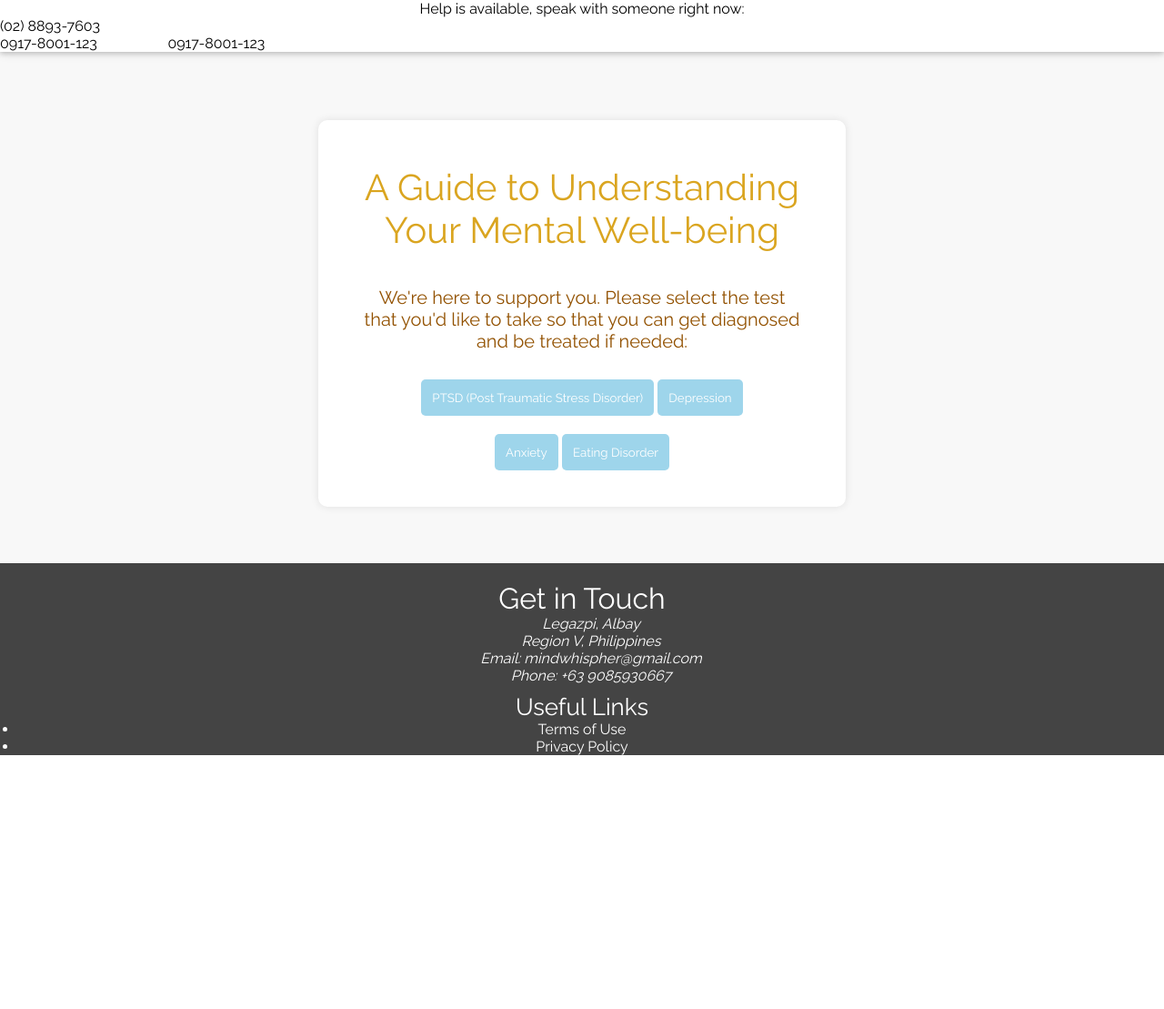
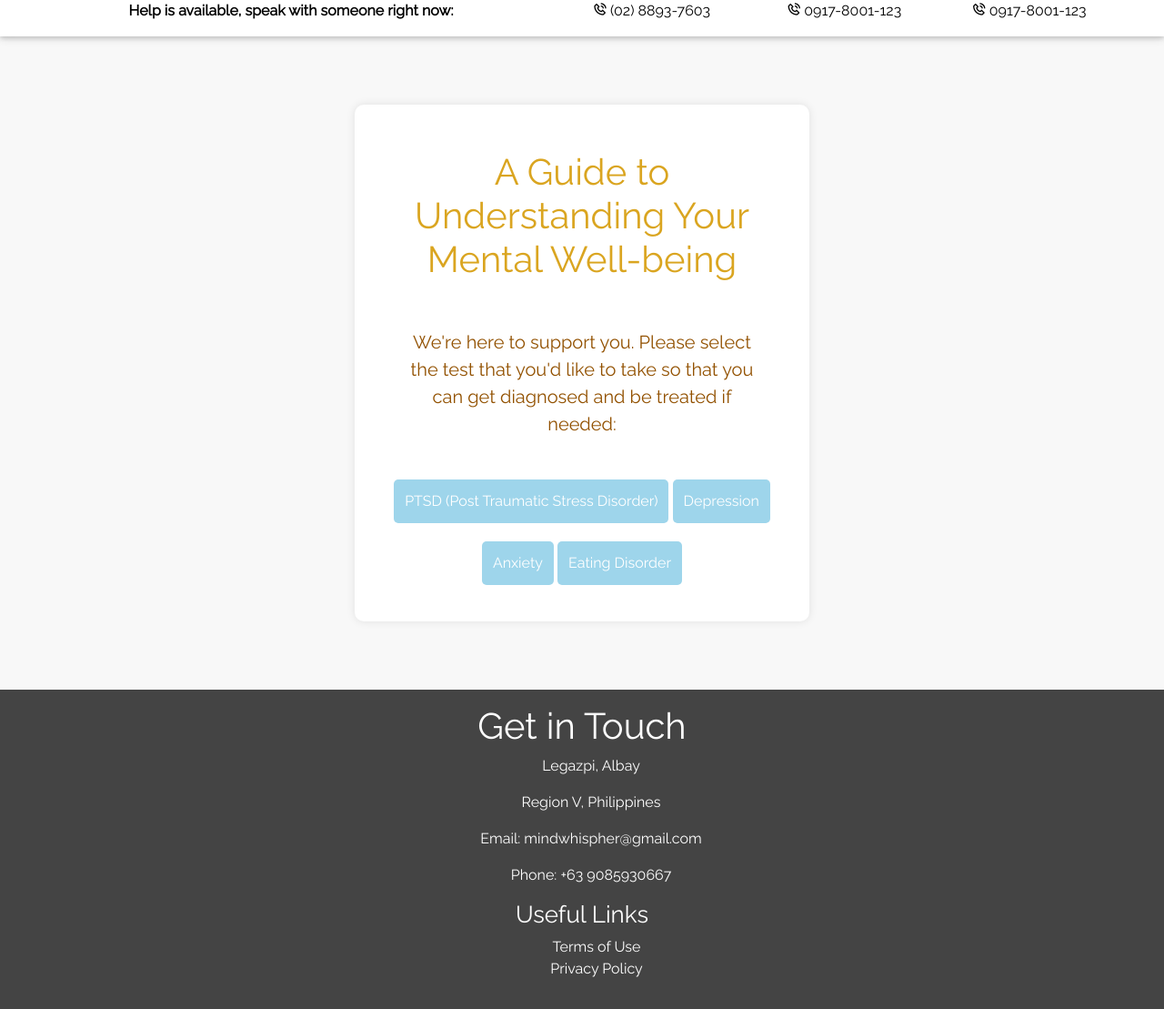
Before and after one commit to jaor13/MindWhisper-Web-Systems-Final-Term, a PHP site: page /mental-health-assessment.html in a window 1280 px wide. Shown: the whole page at 91% size. Before the commit the page ends 830 px from the top, so only its background shows below. Run offline with PHP 8.4, Linux system fonts and the light colour scheme.

Commit message:
revisions

```diff
--- a/mental-health-assessment.html
+++ b/mental-health-assessment.html
@@ -3,6 +3,8 @@
 <head>
     <meta charset="UTF-8">
     <meta name="viewport" content="width=device-width, initial-scale=1.0">
+    <link href='https://unpkg.com/boxicons@2.1.2/css/boxicons.min.css' rel='stylesheet'>
+    <link href="https://cdn.jsdelivr.net/npm/bootstrap@5.0.2/dist/css/bootstrap.min.css" rel="stylesheet" integrity="sha384-EVSTQN3/azprG1Anm3QDgpJLIm9Nao0Yz1ztcQTwFspd3yD65VohhpuuCOmLASjC" crossorigin="anonymous">
     <link rel="stylesheet" href="styles.css/Mental Health Assessment/MHA.css">
     <title>Mental Health Test</title>
 
--- a/styles.css/Mental Health Assessment/MHA.css
+++ b/styles.css/Mental Health Assessment/MHA.css
@@ -5,6 +5,7 @@
     padding: 0;
     font-family: "Raleway", sans-serif;
     font-weight: 400;
+    list-style: none;
   }
 body {
     font-family: Arial, sans-serif;
@@ -86,7 +87,6 @@ header {
 
 #main-container {
   max-width: 500px;
-  max-height: 450px;
   margin: 75px auto;
   padding: 40px;
   background-color: white;
@@ -132,17 +132,17 @@ button {
 
 .Submit {
   display: inline-block;
+  height: 40px;
   padding: 3px;
-  width: 145px;
+  width: 140px;
   font-size: 15px;
   margin-top: 10px;
   border: none;
   border-radius: 5px;
-  color: white;
+  color: rgb(255, 255, 255);
   background-color: rgb(158, 213, 235);
   cursor: pointer;
   transition: background-color 0.3s ease, transform 0.2s ease;
-  margin-left: 455px;
 }
 button:hover {
     background-color: skyblue;
@@ -173,3 +173,7 @@ button:hover {
   color: #000;
   margin-left: 20px;
 }
+
+.bx-phone-call{
+  margin-right: 3px;
+}
```
